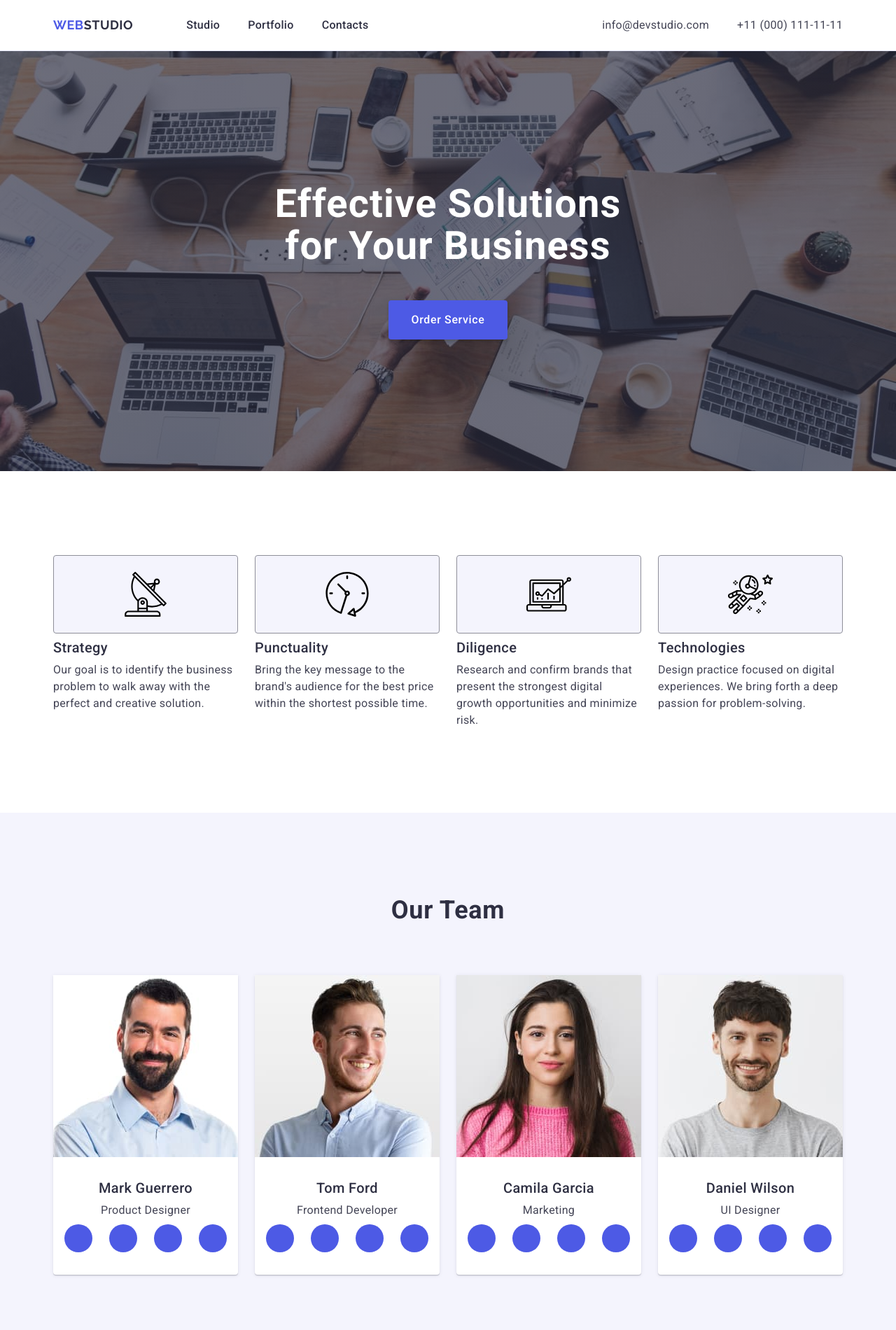
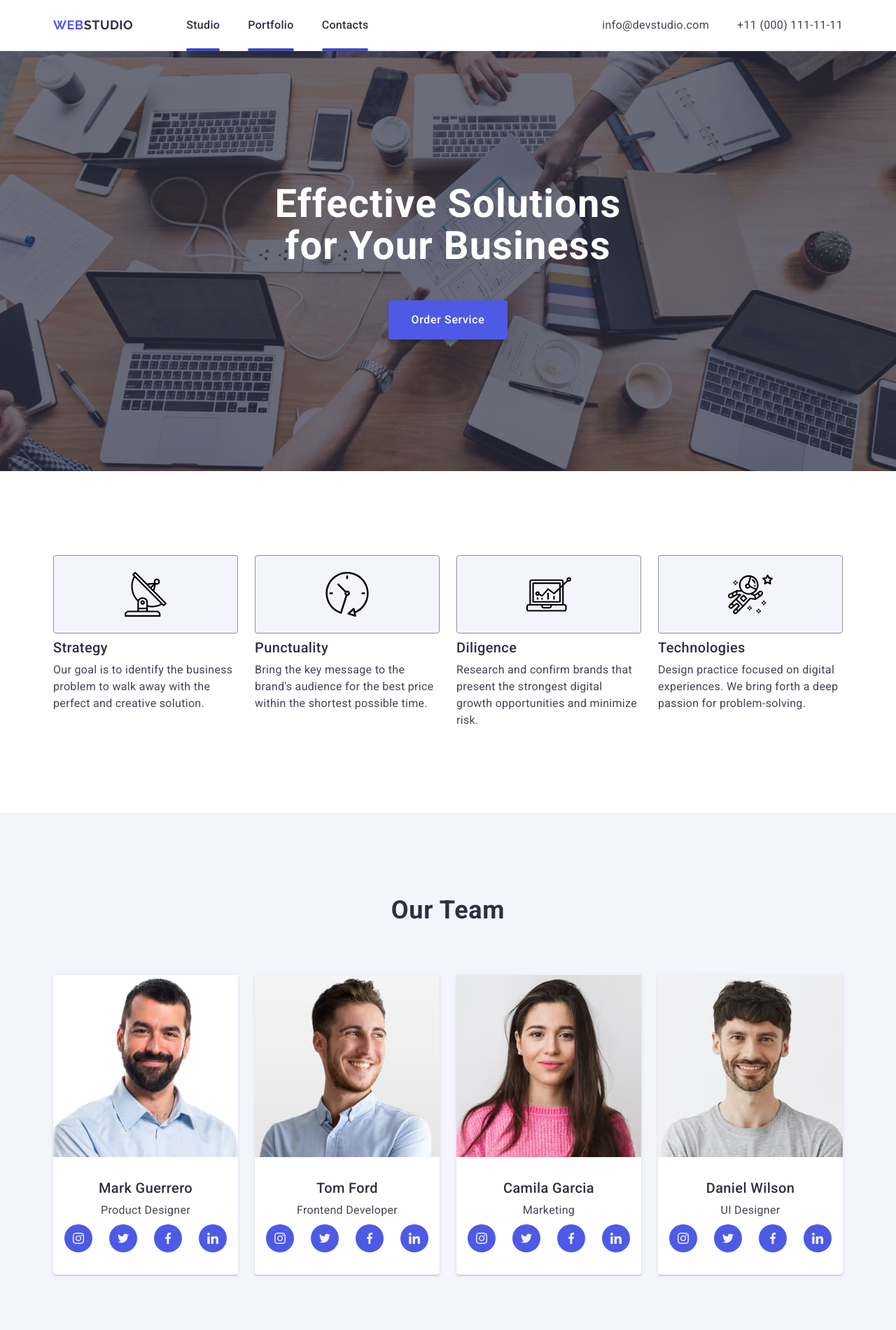
Before and after one commit to ZodiacVR/goit-markup-hw-04, a plain HTML site: page index.html in a window 1280 px wide. Shown: the top 1900 px of the page at 70% size. Drawn offline with nearby package versions, Linux system fonts and the light colour scheme.

Commit message:
markup_2

```diff
--- a/css/styles.css
+++ b/css/styles.css
@@ -78,6 +78,8 @@
   border-bottom: 1px solid #e7e9fc;
   display: flex;
   align-items: center;
+  box-shadow: 0px 2px 1px rgba(46, 47, 66, 0.08),
+    0px 1px 1px rgba(46, 47, 66, 0.16), 0px 1px 6px rgba(46, 47, 66, 0.08);
 }
 .header-container {
   display: flex;
@@ -121,6 +123,7 @@
   padding-bottom: 24px;
   position: relative;
   display: block;
+  transition: color 250ms cubic-bezier(0.4, 0, 0.2, 1);
 }
 
 .site-nav-link:hover,
@@ -137,6 +140,7 @@
   background-color: transparent;
   position: absolute;
   bottom: -1px;
+  background-color: #404bbf;
 }
 .site-nav-link:hover::after {
   background-color: #404bbf;
@@ -151,7 +155,9 @@
   display: flex;
   gap: 40px;
 }
-
+.site-contacts {
+  transition: color 250ms cubic-bezier(0.4, 0, 0.2, 1);
+}
 .link-contact {
   font-weight: 400;
   font-size: 16px;
@@ -211,6 +217,7 @@
   display: block;
   margin: 0 auto;
   min-width: 169px;
+  transition: color 250ms cubic-bezier(0.4, 0, 0.2, 1);
 }
 
 .title-button:hover,
@@ -356,7 +363,7 @@
   background-color: #404bbf;
 }
 .team-icon {
-  fill: none;
+  fill: #f4f4fd;
 }
 .portfolio-sect {
   padding: 120px 0;
@@ -380,11 +387,11 @@
 
 .portfolio-item {
   width: calc((100% - 48px) / 3);
+  transition: box-shadow 250ms cubic-bezier(0.4, 0, 0.2, 1);
 }
 .portfolio-link {
   cursor: pointer;
   display: block;
-  transition: box-shadow 250ms cubic-bezier(0.4, 0, 0.2, 1);
 }
 .portfolio-link:hover,
 .portfolio-link:focus {
```
